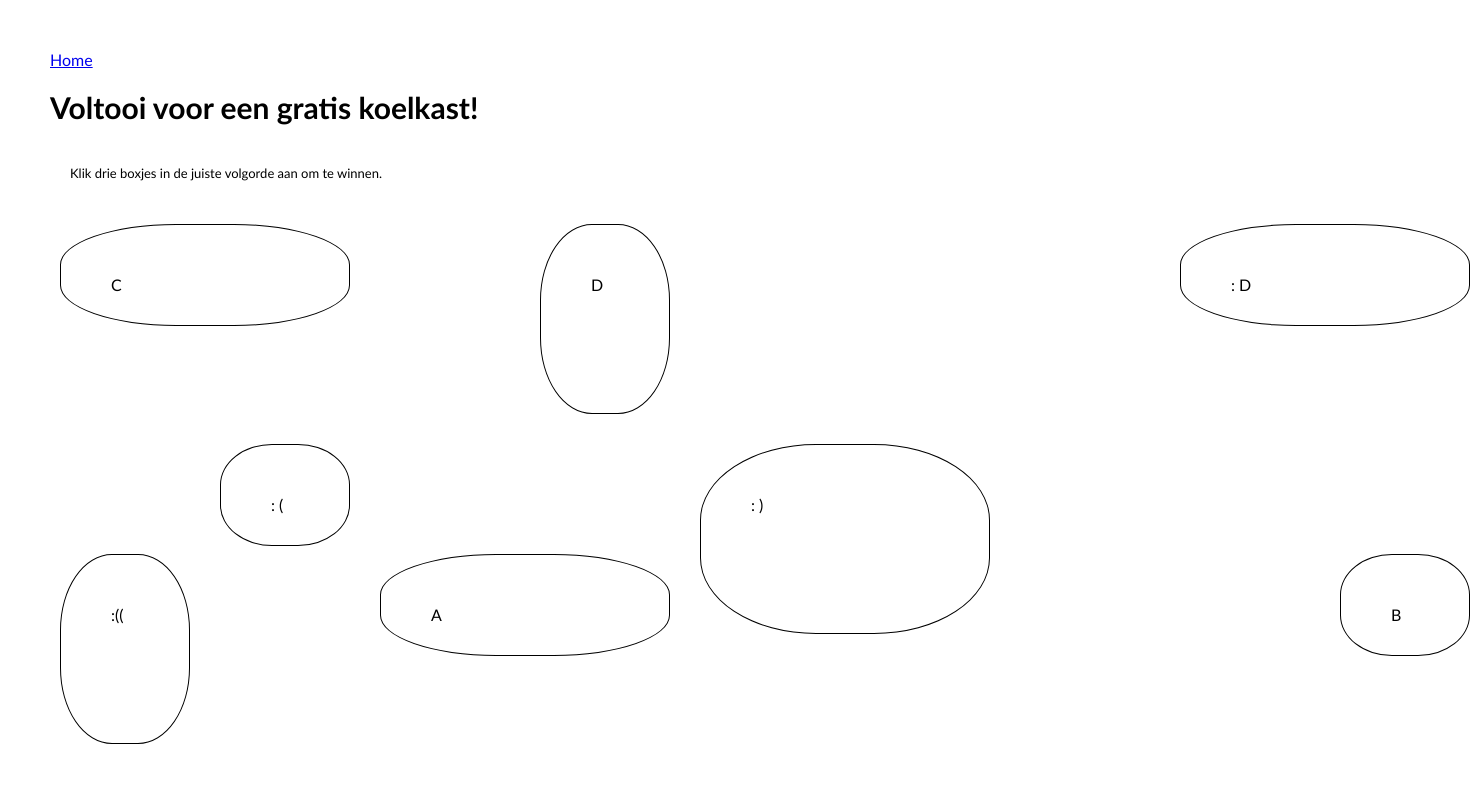
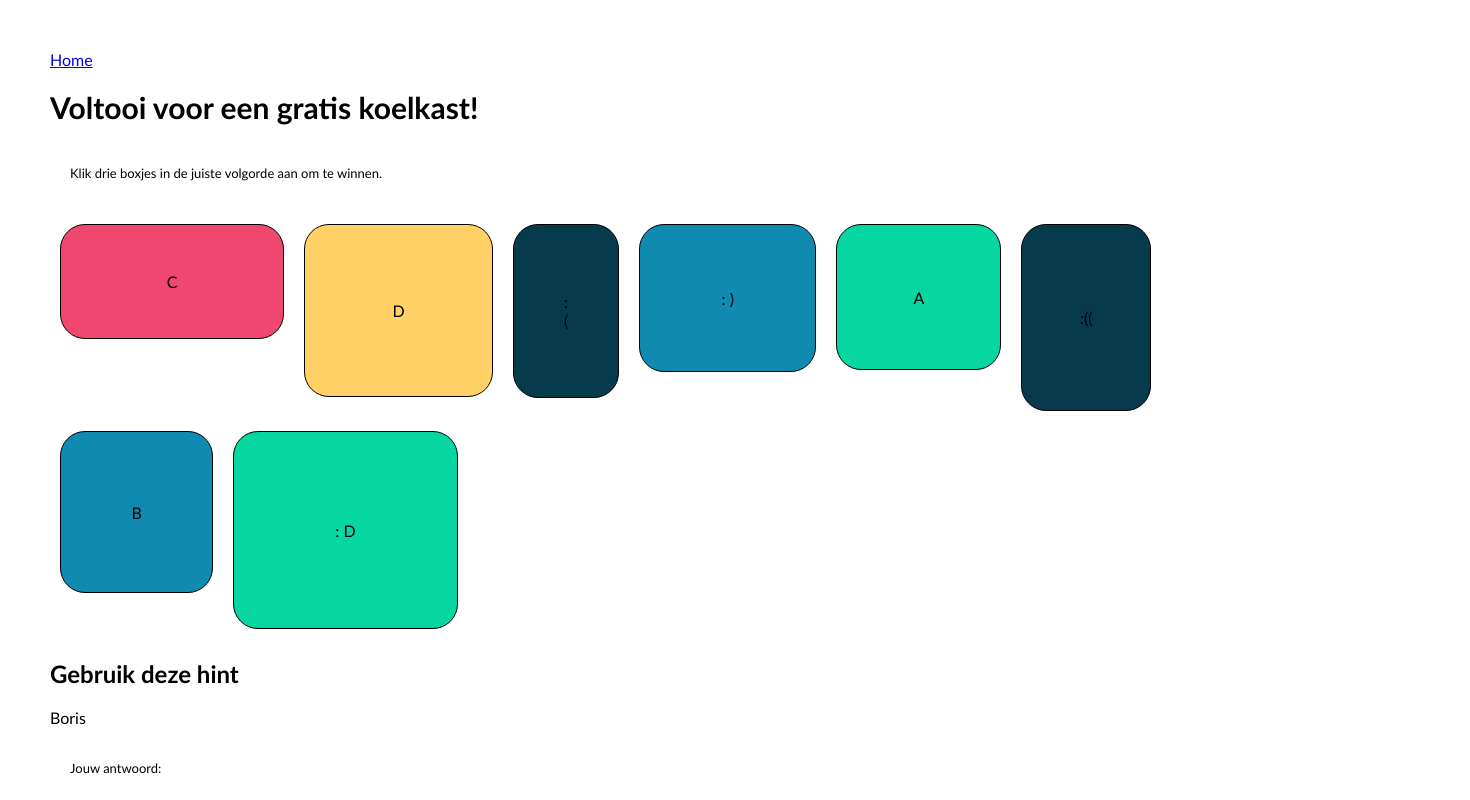
Before and after one commit to Liiselore/escaperoom, a plain HTML site: page first-puzzle.html in a window 1280 px wide. Shown: the top 800 px of the page, 1470 px wide, since content can reach past the window. Drawn offline with Linux system fonts and the light colour scheme.

Commit message:
Made boxes visually dynamic

```diff
--- a/first-puzzle.html
+++ b/first-puzzle.html
@@ -81,6 +81,14 @@
         },
     ];
 
+    const colorDictionary = [
+        '#EF476F',
+        '#FFD166',
+        '#06D6A0',
+        '#118AB2',
+        '#073B4C',
+    ];
+
     generateBoxjes();
 
     function generateBoxjes() {
@@ -100,6 +108,9 @@
         boxje.classList = `box ${letter.id}`;
         boxje.dataset.hint = letter.hint;
         boxje.innerText = letter.id;
+        boxje.style.flexBasis = `${getRandomArbitrary(getRandomArbitrary(8, 16), getRandomArbitrary(16, 36))}%`;
+        boxje.style.height = `${getRandomArbitrary(100, 200)}px`;
+        boxje.style.background = colorDictionary[getRandomArbitrary(0, colorDictionary.length)];
 
         return boxje;
     }
--- a/styles.css
+++ b/styles.css
@@ -1,3 +1,7 @@
+* {
+    box-sizing: border-box;
+}
+
 body {
     margin: 50px;
     font-family: Calibri;
@@ -12,71 +16,34 @@ p {
 }
 
 .container {
-    display: grid;
-    grid-gap: 10px;
-    grid-template-columns: 150px 150px 150px 150px 150px 150px 150px 150px 150px;
-	grid-template-rows: 100px 100px 100px 100px 100px 100px;
+    display: flex;
+    flex-wrap: wrap;
+    max-width: 1200px;
+    width: 100%;
 }
 
 .box {
+    flex: 0 0 0px;
     border: solid 1px black;
     padding: 50px;
     margin: 10px;
-	border-radius: 40%;
+    text-align: center;
+    border-radius: 25px;
+    align-items: center;
+    justify-content: center;
+    display: flex;
 }
 
-.container :nth-child(1) {
-    grid-column: 1 / span 2;
-}
-
-.container :nth-child(2) {
-    grid-column: 4;
-    grid-row: 1 / span 2;
-}
-
-.container :nth-child(3) {
-    grid-column: 2;
-    grid-row: 3;
-}
-
-.container :nth-child(4) {
-    grid-column: 5 / span 2;
-    grid-row: 3 / span 2;
-}
-
-.container :nth-child(5) {
-	grid-column: 3 / span 2;
-	grid-row: 4;
-}
-
-.container :nth-child(6) {
-	grid-column: 1;
-	grid-row: 4 / span 2;
-}
-
-.container :nth-child(7) {
-	grid-column: 9;
-	grid-row: 4;
-}
-
-.container :nth-child(8) {
-	grid-column: 8 / span 2;
-	grid-row: 1;
-}
-
-.container :nth-child(9) {
-	grid-column: 7;
-	grid-row: 2  / span 4;
+.box:hover {
+    transform: scale(1.05);
+    cursor: pointer;
 }
 
 .box.error {
     border-color: red;
 }
 
-.box:hover {
-    transform: scale(1.1);
-    cursor: pointer;
-}
+
 
 p {
     padding: 20px;
```
